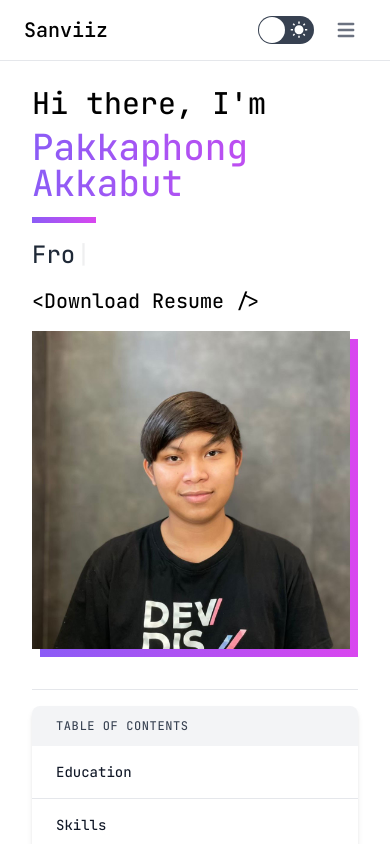
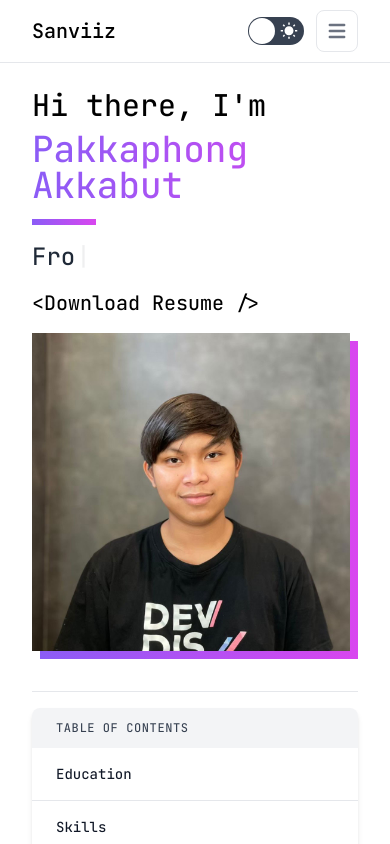
Before and after one commit to sanviiz/sanviiz.github.io, a Next.js app: page / in a window 390 px wide. Shown: the top 844 px of the page. Built offline with nearby package versions, Linux system fonts and the light colour scheme.

Commit message:
Fix: header and footer style

```diff
--- a/components/Layout/Footer.tsx
+++ b/components/Layout/Footer.tsx
@@ -3,7 +3,7 @@ import React, { FC } from 'react'
 const Footer: FC = () => {
 	return (
 		<>
-			<footer className="bg-white p-4 transition-all dark:bg-gray-800 xs:p-6">
+			<footer className="bg-white p-4 transition-all dark:bg-gray-800 xs:p-8">
 				<div className="container mx-auto max-w-5xl">
 					<div className="md:flex md:justify-between">
 						<div className="mb-6 md:mb-0">
--- a/components/Layout/Header.tsx
+++ b/components/Layout/Header.tsx
@@ -12,7 +12,7 @@ const Header: FC = () => {
 
 	return (
 		<>
-			<nav className="sticky top-0 z-10 border-b border-gray-200 bg-white px-2 py-2.5 transition-all dark:border-gray-600 dark:bg-gray-800 xs:px-6">
+			<nav className="sticky top-0 z-10 border-b border-gray-200 bg-white px-2 py-2.5 transition-all dark:border-gray-600 dark:bg-gray-800 xs:px-8">
 				<div className="container mx-auto flex max-w-5xl flex-wrap items-center justify-between">
 					<div className="flex items-center">
 						<span className="self-center whitespace-nowrap text-xl font-semibold transition-all dark:text-white">
@@ -36,7 +36,7 @@ const Header: FC = () => {
 						<button
 							data-collapse-toggle="mobile-menu"
 							type="button"
-							className="ml-3 inline-flex items-center rounded-lg p-2 text-sm text-gray-500 hover:bg-gray-100 focus:outline-none focus:ring-2 focus:ring-gray-200 dark:text-gray-400 dark:hover:bg-gray-700 dark:focus:ring-gray-600 md:hidden"
+							className="ml-3 inline-flex items-center rounded-lg border border-gray-200 p-2 text-sm text-gray-500 hover:bg-gray-100 focus:outline-none focus:ring-2 focus:ring-gray-200 dark:border-gray-600 dark:text-gray-400 dark:hover:bg-gray-700 dark:focus:ring-gray-600 md:hidden"
 							aria-controls="mobile-menu-2"
 							aria-expanded="false"
 						>
```
